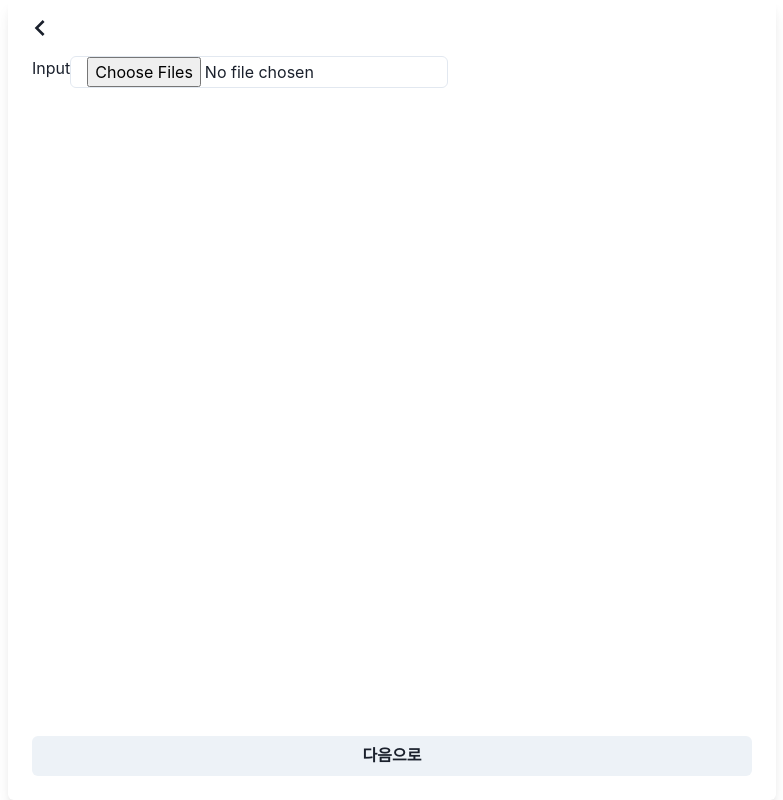
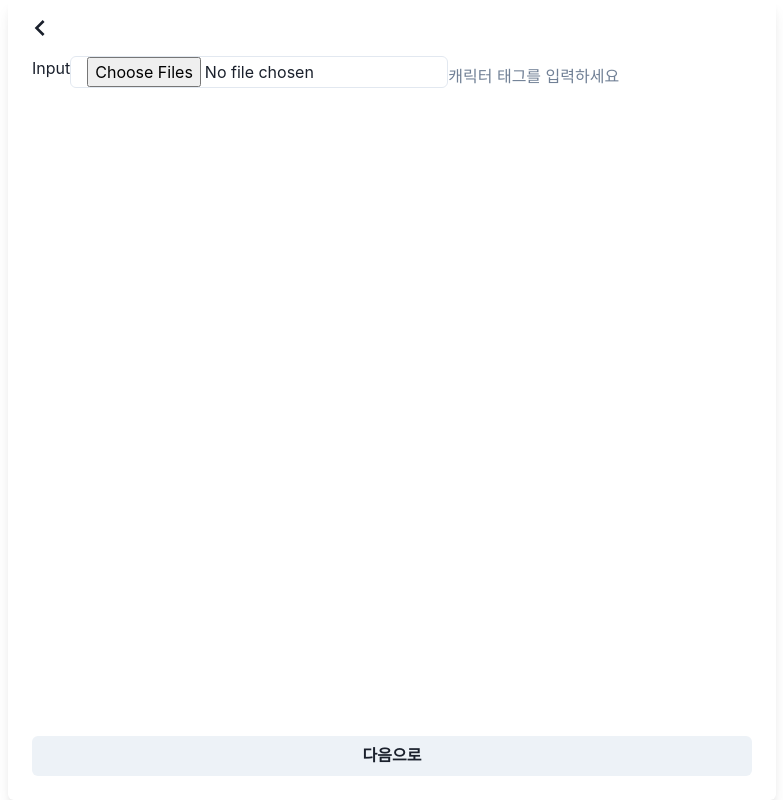
Before and after one commit to suriming/bard, a React (Create React App) app: page /collectinput in a window 1280 px wide. Shown: the whole page, without its empty margins (248-1031 px from the left). Built offline with nearby package versions, Linux system fonts and the light colour scheme.

Commit message:
[FEAT] 캐릭터 태그 형식 입력 및 삭제 기능

```diff
--- a/src/components/CharacterInput.js
+++ b/src/components/CharacterInput.js
@@ -1,3 +1,76 @@
-function CharacterInput() {}
+import { Box, Button, Flex, Input, Text } from '@chakra-ui/react';
+import { useState } from 'react';
+
+function CharacterInput() {
+  const [tags, setTags] = useState([]);
+
+  const handleKeyDown = e => {
+    if (e.target.value.length !== 0 && e.key === 'Enter') {
+      const value = e.target.value;
+      if (!value.trim()) {
+        return;
+      }
+      setTags([...tags, value]);
+      e.target.value = '';
+    }
+    // if (e.key !== 'Enter' && e.key !== 'Space') {
+    //   return;
+    // }
+    // const value = e.target.value;
+    // if (!value.trim()) {
+    //   return;
+    // }
+    // setTags([...tags, value]);
+    // e.target.value = '';
+  };
+
+  const removeTag = idx => {
+    setTags(tags.filter((item, i) => i !== idx));
+  };
+
+  return (
+    <>
+      <Flex justify="center" align="center">
+        <Flex w="200px" flexWrap="wrap" align="center">
+          {tags.map((tag, index) => {
+            return (
+              <Flex
+                display="inline-block"
+                align="center"
+                m="10px"
+                p="0 10px"
+                key={index}
+                bgColor="blue.100"
+                borderRadius="5px"
+              >
+                <Text>{tag}</Text>
+                <Button onClick={() => removeTag(index)}>X</Button>
+              </Flex>
+            );
+          })}
+          <Input
+            variant="flushed"
+            flexGrow="1"
+            type="text"
+            placeholder="캐릭터 태그를 입력하세요"
+            onKeyDown={handleKeyDown}
+            outline="none"
+            border="none"
+            cursor="text"
+          />
+          {/* <Input
+            type="text"
+            display="inline-flex"
+            onKeyDown={handleKeyDown}
+            value={tags}
+            outline="none"
+            border="none"
+            cursor="text"
+          /> */}
+        </Flex>
+      </Flex>
+    </>
+  );
+}
 
 export default CharacterInput;
--- a/src/pages/CollectInput.js
+++ b/src/pages/CollectInput.js
@@ -1,5 +1,6 @@
 import { ChevronLeftIcon } from '@chakra-ui/icons';
 import { Box, Text, VStack, Flex, Button, Icon } from '@chakra-ui/react';
+import CharacterInput from '../components/CharacterInput';
 import PhotoInput from '../components/PhotoInput';
 
 function CollectInput() {
@@ -30,6 +31,7 @@ function CollectInput() {
           <Flex justify="center" align="flex-start">
             <Text>Input</Text>
             <PhotoInput />
+            <CharacterInput />
           </Flex>
         </Flex>
         <Flex
```
